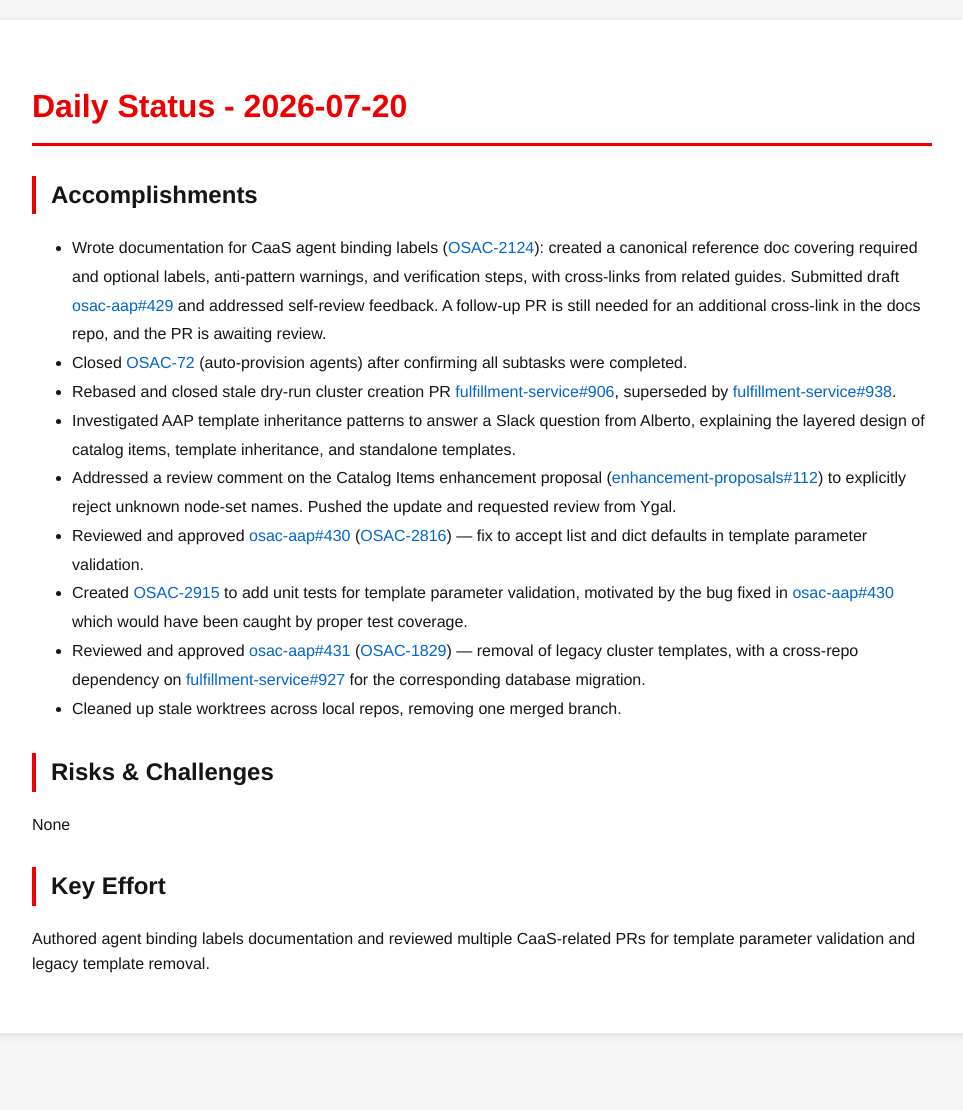
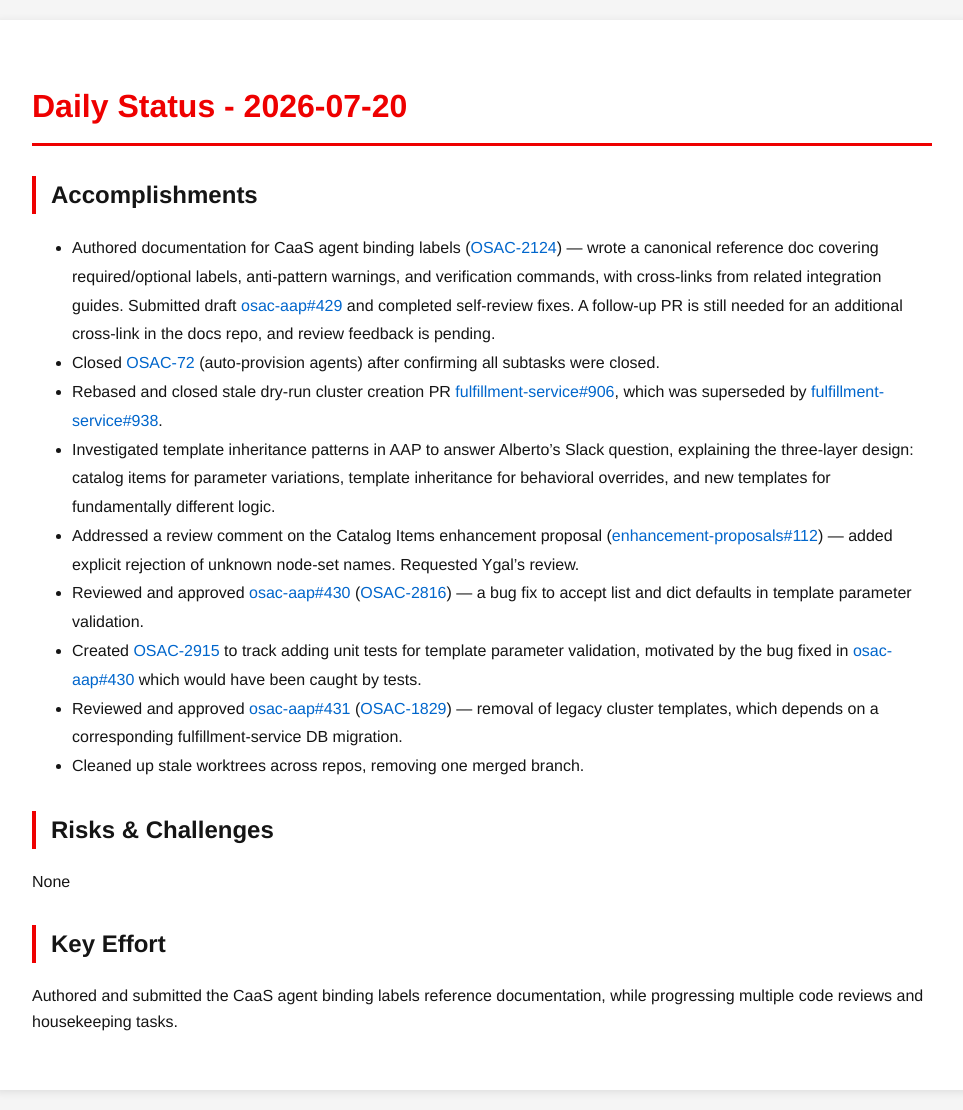
Before and after one commit to tzvatot/daily-status, a Jekyll site: the page built from 2026-07-20.md, in a window 1280 px wide. Shown: the whole page, without its empty margins (158-1121 px from the left). Built offline with Jekyll 4.4.1, drawn with Linux system fonts in a browser that asks for light colours; before the commit the page ends 1053 px from its top, so only the background shows below that.

Commit message:
Daily status update - 2026-07-20

```diff
--- a/2026-07-20.md
+++ b/2026-07-20.md
@@ -7,18 +7,18 @@
 # Daily Status - 2026-07-20
 
 ## Accomplishments
-- Wrote documentation for CaaS agent binding labels ([OSAC-2124](https://redhat.atlassian.net/browse/OSAC-2124)): created a canonical reference doc covering required and optional labels, anti-pattern warnings, and verification steps, with cross-links from related guides. Submitted draft [osac-aap#429](https://github.com/osac-project/osac-aap/pull/429) and addressed self-review feedback. A follow-up PR is still needed for an additional cross-link in the docs repo, and the PR is awaiting review.
-- Closed [OSAC-72](https://redhat.atlassian.net/browse/OSAC-72) (auto-provision agents) after confirming all subtasks were completed.
-- Rebased and closed stale dry-run cluster creation PR [fulfillment-service#906](https://github.com/osac-project/fulfillment-service/pull/906), superseded by [fulfillment-service#938](https://github.com/osac-project/fulfillment-service/pull/938).
-- Investigated AAP template inheritance patterns to answer a Slack question from Alberto, explaining the layered design of catalog items, template inheritance, and standalone templates.
-- Addressed a review comment on the Catalog Items enhancement proposal ([enhancement-proposals#112](https://github.com/osac-project/enhancement-proposals/pull/112)) to explicitly reject unknown node-set names. Pushed the update and requested review from Ygal.
-- Reviewed and approved [osac-aap#430](https://github.com/osac-project/osac-aap/pull/430) ([OSAC-2816](https://redhat.atlassian.net/browse/OSAC-2816)) — fix to accept list and dict defaults in template parameter validation.
-- Created [OSAC-2915](https://redhat.atlassian.net/browse/OSAC-2915) to add unit tests for template parameter validation, motivated by the bug fixed in [osac-aap#430](https://github.com/osac-project/osac-aap/pull/430) which would have been caught by proper test coverage.
-- Reviewed and approved [osac-aap#431](https://github.com/osac-project/osac-aap/pull/431) ([OSAC-1829](https://redhat.atlassian.net/browse/OSAC-1829)) — removal of legacy cluster templates, with a cross-repo dependency on [fulfillment-service#927](https://github.com/osac-project/fulfillment-service/pull/927) for the corresponding database migration.
-- Cleaned up stale worktrees across local repos, removing one merged branch.
+- Authored documentation for CaaS agent binding labels ([OSAC-2124](https://redhat.atlassian.net/browse/OSAC-2124)) — wrote a canonical reference doc covering required/optional labels, anti-pattern warnings, and verification commands, with cross-links from related integration guides. Submitted draft [osac-aap#429](https://github.com/osac-project/osac-aap/pull/429) and completed self-review fixes. A follow-up PR is still needed for an additional cross-link in the docs repo, and review feedback is pending.
+- Closed [OSAC-72](https://redhat.atlassian.net/browse/OSAC-72) (auto-provision agents) after confirming all subtasks were closed.
+- Rebased and closed stale dry-run cluster creation PR [fulfillment-service#906](https://github.com/osac-project/fulfillment-service/pull/906), which was superseded by [fulfillment-service#938](https://github.com/osac-project/fulfillment-service/pull/938).
+- Investigated template inheritance patterns in AAP to answer Alberto's Slack question, explaining the three-layer design: catalog items for parameter variations, template inheritance for behavioral overrides, and new templates for fundamentally different logic.
+- Addressed a review comment on the Catalog Items enhancement proposal ([enhancement-proposals#112](https://github.com/osac-project/enhancement-proposals/pull/112)) — added explicit rejection of unknown node-set names. Requested Ygal's review.
+- Reviewed and approved [osac-aap#430](https://github.com/osac-project/osac-aap/pull/430) ([OSAC-2816](https://redhat.atlassian.net/browse/OSAC-2816)) — a bug fix to accept list and dict defaults in template parameter validation.
+- Created [OSAC-2915](https://redhat.atlassian.net/browse/OSAC-2915) to track adding unit tests for template parameter validation, motivated by the bug fixed in [osac-aap#430](https://github.com/osac-project/osac-aap/pull/430) which would have been caught by tests.
+- Reviewed and approved [osac-aap#431](https://github.com/osac-project/osac-aap/pull/431) ([OSAC-1829](https://redhat.atlassian.net/browse/OSAC-1829)) — removal of legacy cluster templates, which depends on a corresponding fulfillment-service DB migration.
+- Cleaned up stale worktrees across repos, removing one merged branch.
 
 ## Risks & Challenges
 None
 
 ## Key Effort
-Authored agent binding labels documentation and reviewed multiple CaaS-related PRs for template parameter validation and legacy template removal.
+Authored and submitted the CaaS agent binding labels reference documentation, while progressing multiple code reviews and housekeeping tasks.
```
